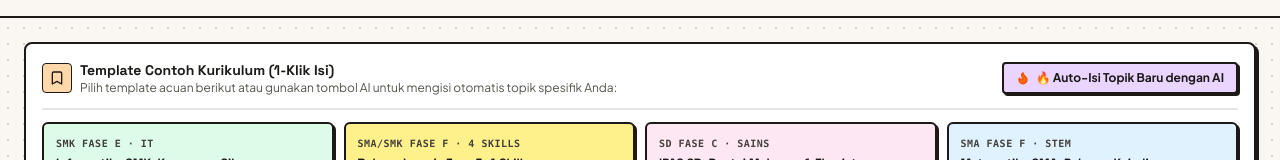
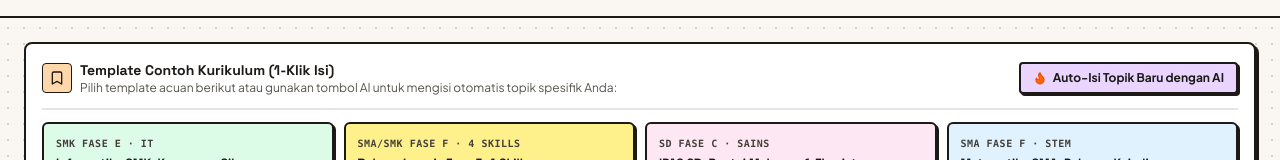
Before and after one commit to hendrasetiawan72-beep/Prompting-Materi-Ajar, a React (Vite) app: page / in a window 1280 px wide. Shown: the part 364-524 px from the top of the page. Built offline with nearby package versions, Linux system fonts and the light colour scheme.

Commit message:
Remove emoji from button text in PresetSelector

```diff
--- a/src/components/PresetSelector.tsx
+++ b/src/components/PresetSelector.tsx
@@ -36,7 +36,7 @@ export const PresetSelector: React.FC<PresetSelectorProps> = ({
           className="inline-flex items-center justify-center gap-1.5 px-3 py-1.5 text-xs font-bold border-2 border-stone-900 bg-[#E9D5FF] hover:bg-[#d8b4fe] rounded text-stone-900 neo-shadow-sm neo-shadow-hover transition-colors shrink-0"
         >
           <Flame className="w-3.5 h-3.5 text-orange-600 fill-orange-500" />
-          <span>🔥 Auto-Isi Topik Baru dengan AI</span>
+          <span> Auto-Isi Topik Baru dengan AI</span>
         </button>
       </div>
 
```
